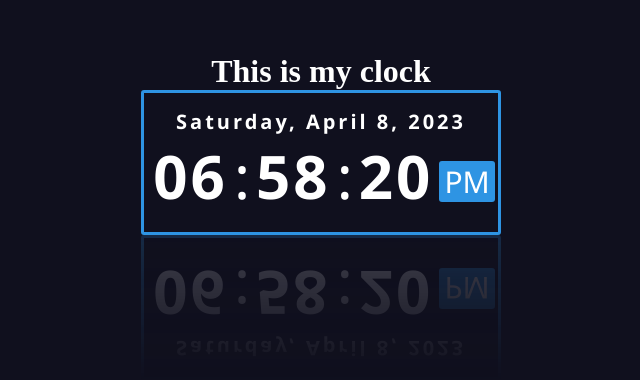
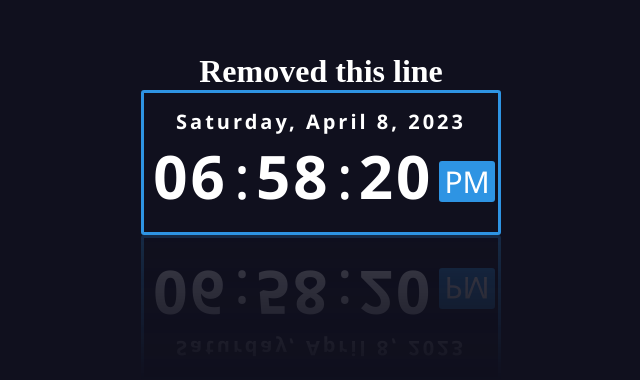
Before and after one commit to asif-jalil/vanila-js-digital-clock, a plain HTML site: page index.html in a window 1280 px wide. Shown: the part 256-636 px from the top of the page, without its empty margins (319-959 px from the left). Drawn offline with Linux system fonts and the light colour scheme.

```diff
--- a/index.html
+++ b/index.html
@@ -10,7 +10,7 @@
 </head>
 
 <body onload="initClock()">
-    <h1 style="color: #fff;">This is my clock</h1>
+    <h1 style="color: #fff;">Removed this line</h1>
     <div class="datetime">
         <div class="date">
             <span id="dayName">Day</span>,
```
